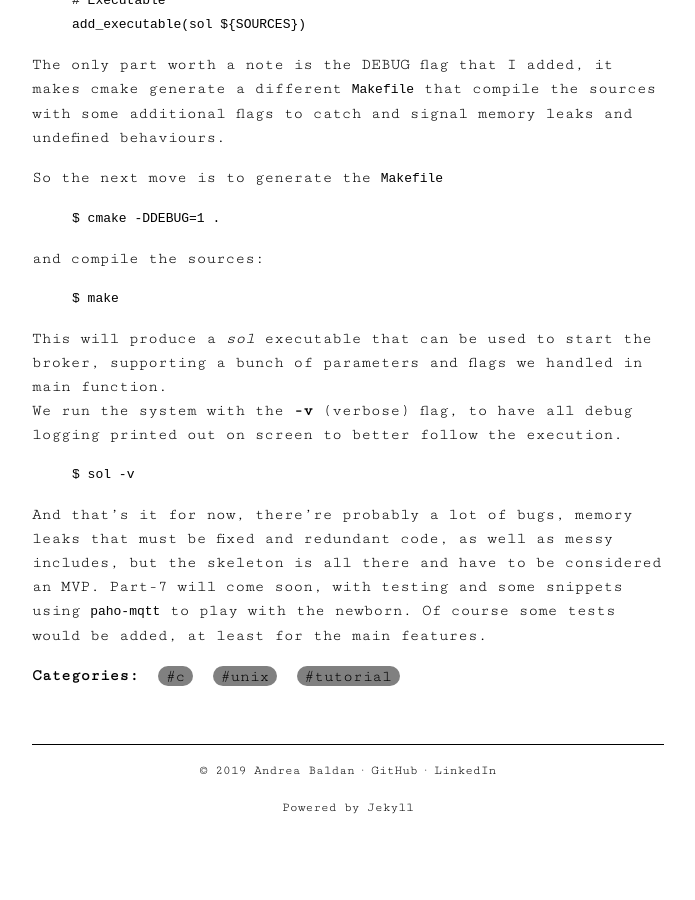
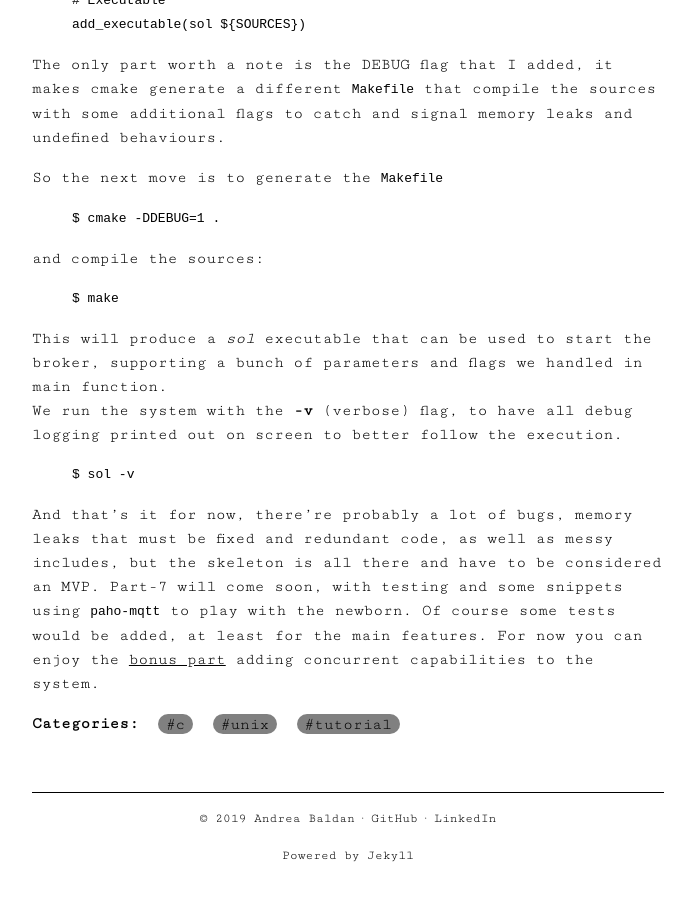
Before and after one commit to codepr/codepr.github.io, a Jekyll site: the page built from _posts/2019-03-08-sol-mqtt-broker-p6.md, in a window 1280 px wide and 900 px high, scrolled down 25835 px. Shown: the whole window, without its empty margins (292-987 px from the left). Built offline with Jekyll 4.4.1, drawn with Linux system fonts in a browser that asks for light colours; before the commit the page ends 26687 px from its top, so only the background shows below that.

Commit message:
Updated links in sol series

```diff
--- a/_posts/2019-03-08-sol-mqtt-broker-p6.md
+++ b/_posts/2019-03-08-sol-mqtt-broker-p6.md
@@ -1158,4 +1158,6 @@ And that's it for now, there're probably a lot of bugs, memory leaks that must
 be fixed and redundant code, as well as messy includes, but the skeleton is all
 there and have to be considered an MVP. Part-7 will come soon, with testing and
 some snippets using `paho-mqtt` to play with the newborn. Of course some tests
-would be added, at least for the main features.
+would be added, at least for the main features. For now you can enjoy the
+[bonus part](../sol-mqtt-broker-bonus) adding concurrent capabilities to the
+system.
```
Also changed, not shown: _posts/2019-03-03-sol-mqtt-broker.md (+1 -0 lines).
